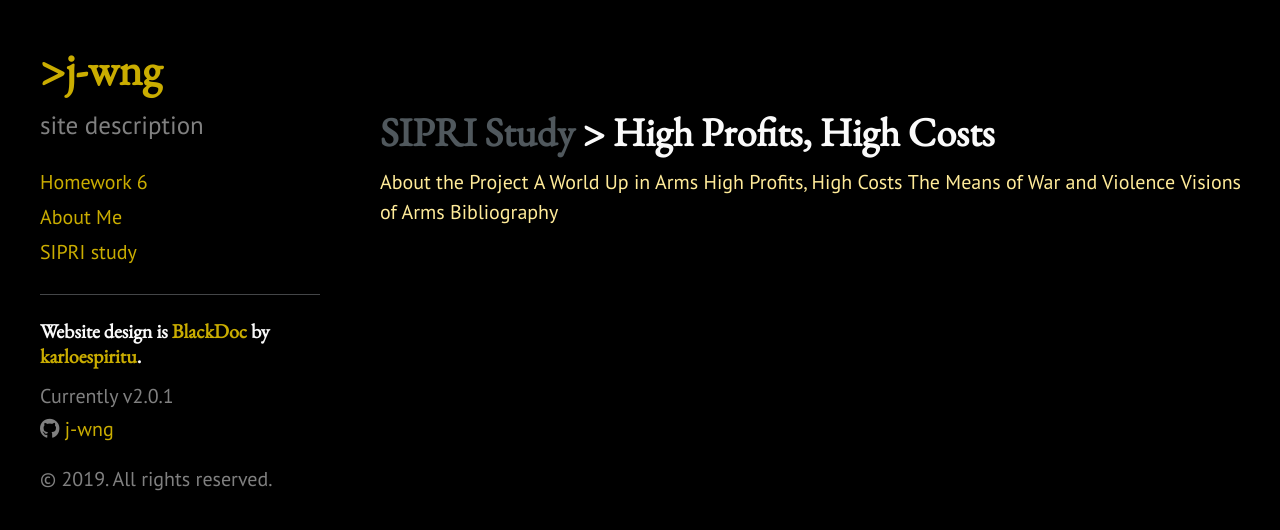
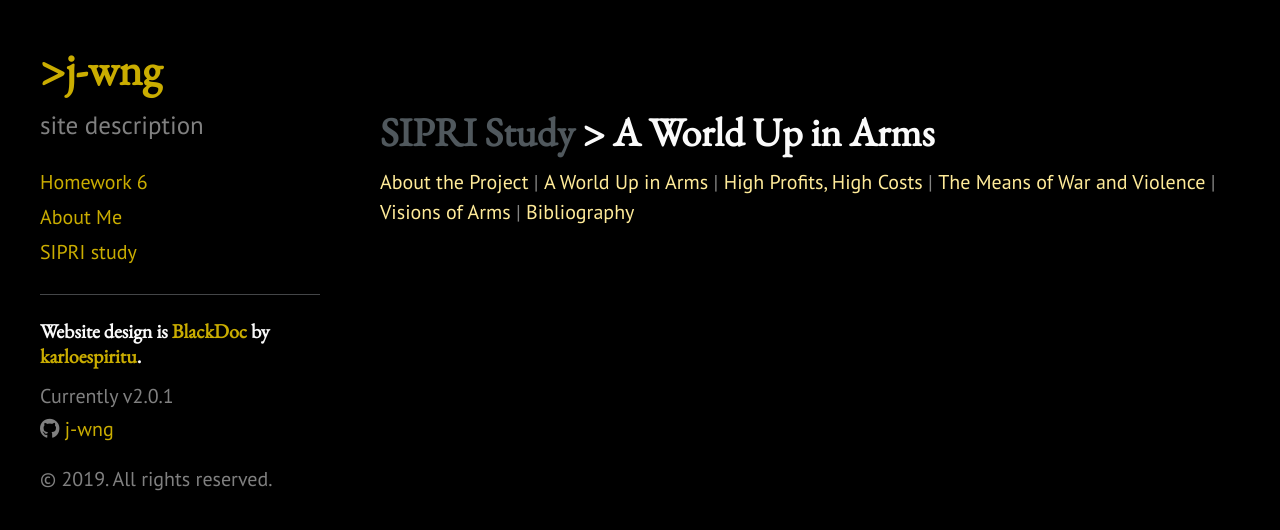
Before and after one commit to j-wng/j-wng.github.io, a Jekyll site: the page built from highprofits_highcosts.html, in a window 1280 px wide. Shown: the top 530 px of the page. Built offline with Jekyll 4.4.1, drawn with Linux system fonts in a browser that asks for light colours; nearby versions of some CDN libraries.

Commit message:
Update highprofits_highcosts.html

```diff
--- a/highprofits_highcosts.html
+++ b/highprofits_highcosts.html
@@ -3,7 +3,7 @@
 ---
 <head>
 
-<h1><a href="homepage.html">SIPRI Study</a> > High Profits, High Costs</h1>
+<h1><a href="homepage.html">SIPRI Study</a> > A World Up in Arms</h1>
 
 </head>
 
@@ -23,10 +23,15 @@
 
 <ul>
   <li><a href="aboutproject.html">About the Project</a></li>
+  <li>     |     </li>
   <li><a href="worldinarms.html">A World Up in Arms</a></li>
+  <li>     |     </li>
   <li><a href="highprofits_highcosts.html">High Profits, High Costs</a></li>
+  <li>     |     </li>
   <li><a href="means.html">The Means of War and Violence</a></li>
+  <li>     |     </li>
   <li><a href="gallery.html">Visions of Arms</a></li>
+  <li>     |     </li>
   <li><a href="bib.html">Bibliography</a></li>
 </ul>
 </nav>
```
